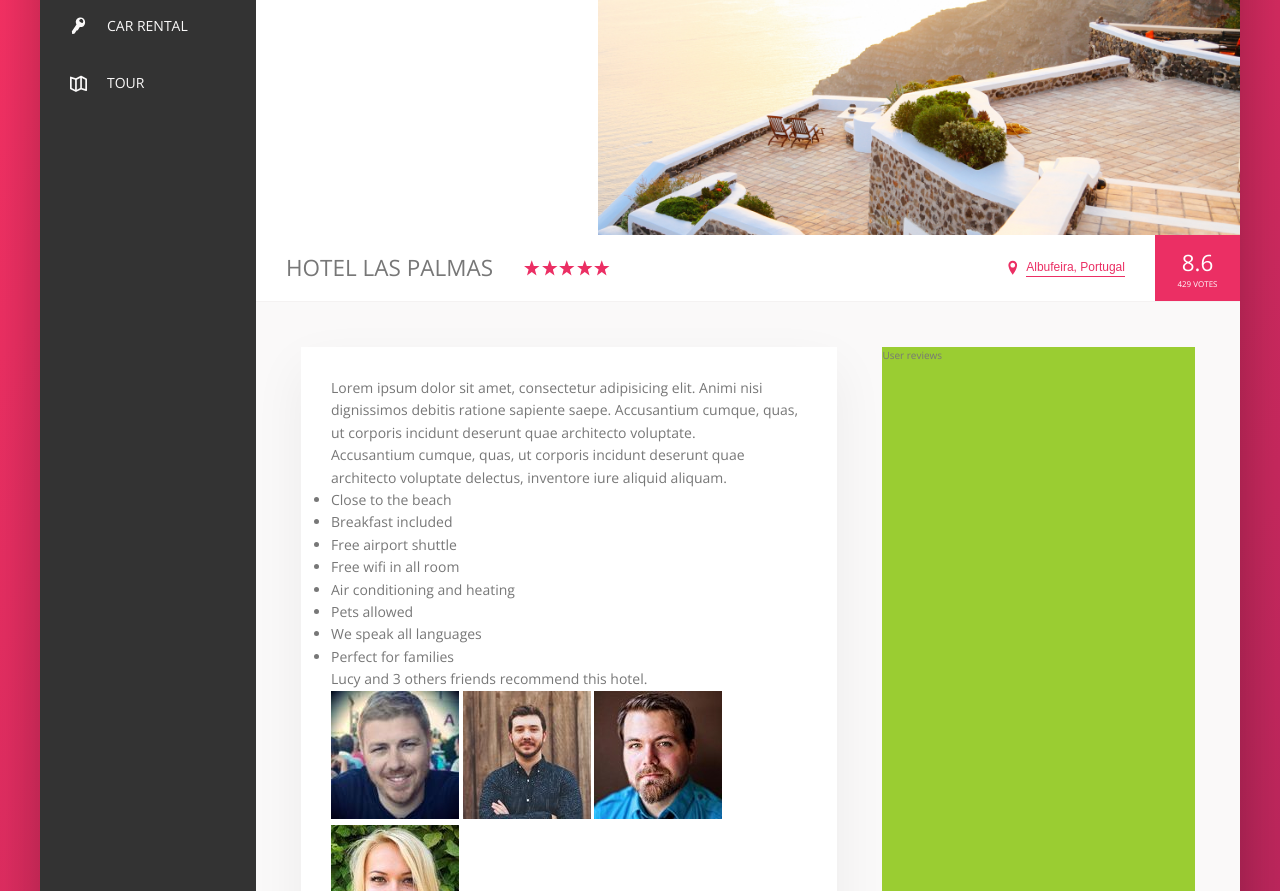
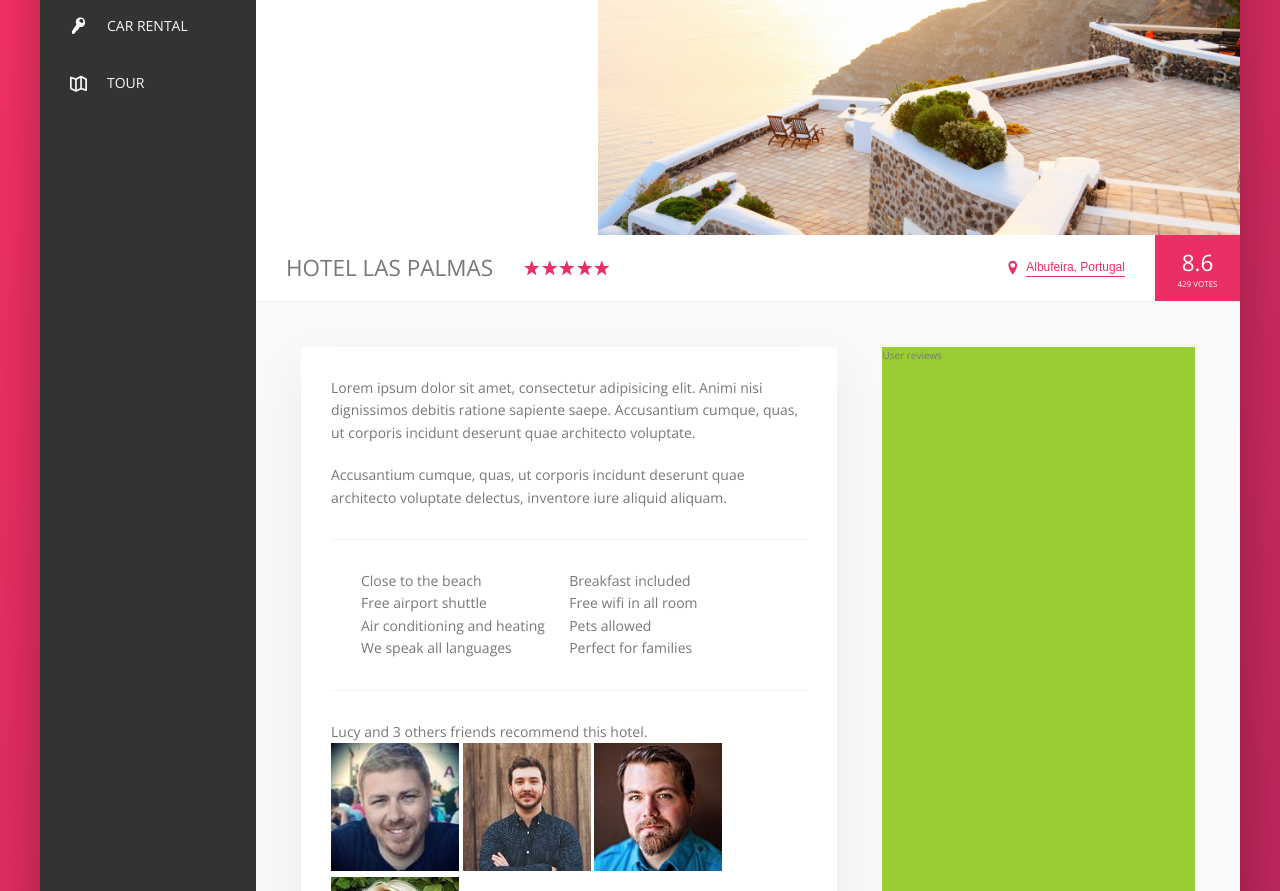
Before and after one commit to YudhaYuki/warna-holiday, a website: page index.html in a window 1280 px wide. Shown: the part 300-1191 px from the top of the page. Drawn offline with nearby package versions, Linux system fonts and the light colour scheme.

Commit message:
Flex wrap for putting items side by side

```diff
--- a/sass/_components.scss
+++ b/sass/_components.scss
@@ -320,3 +320,38 @@
         box-shadow: none;
     }
 }
+
+//////////////////////////////////////////// PARAGRAPH ////////////////////////////////////////////
+.paragraph:not(:last-of-type) { // Apply only to all the same type of element
+    margin-bottom: 2rem;
+}
+
+
+
+
+
+
+//////////////////////////////////////////// LIST ////////////////////////////////////////////
+
+.list {
+    list-style: none;
+    margin: 3rem 0;
+    padding: 3rem;
+    border-top: var(--line);
+    border-bottom: var(--line);
+
+    // element side by side
+    display: flex;
+    flex-wrap: wrap;
+
+    &__item {
+        flex: 0 0 50%;
+    }
+}
+
+
+
+
+
+
+//////////////////////////////////////////// RECOMMEND ////////////////////////////////////////////
```
Also changed, not shown: css/style.css.
